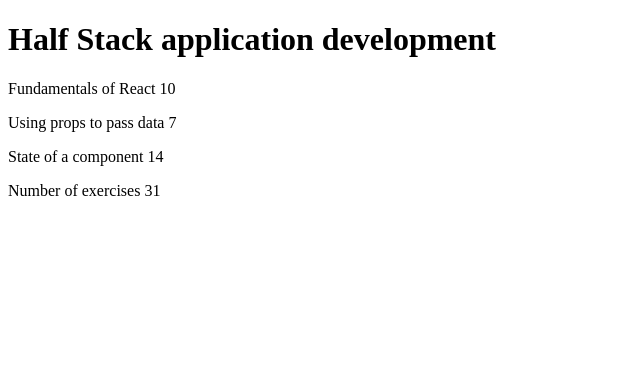
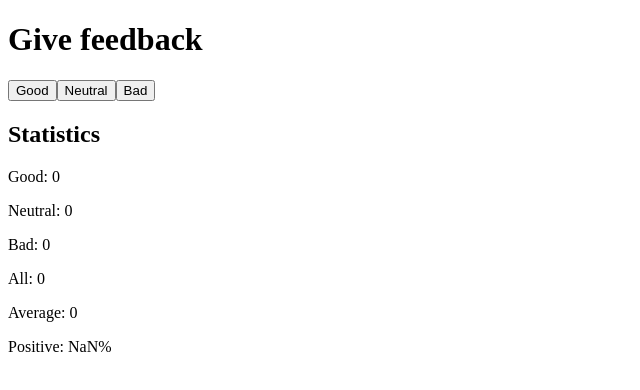
Before and after one commit to martineznacho4/FullStackOpen, a React (Create React App) app in the folder part1/: page / in a window 1280 px wide. Shown: the top 390 px of the page, without its empty margins (0-640 px from the left). Built offline with nearby package versions, Linux system fonts and the light colour scheme.

Commit message:
exercise 1.7

```diff
--- a/part1/src/App.js
+++ b/part1/src/App.js
@@ -1,79 +1,33 @@
-
-// Header takes care of rendering the name of the course
-// Content renders the parts and their number of exercises
-// Total renders the total number of exercises
-
-const Header = (param) => {
-
-  return(
-    <h1>{param.courseName.name}</h1>
-  )
-}
-
-const Content = (props) => {
-
-
-  return (
-    <div>
-      <Part part= {props.parts.parts[0]}/>
-      <Part part= {props.parts.parts[1]}/>
-      <Part part= {props.parts.parts[2]}/>
-    </div>
-    )
-}
-
-const Part = (props) => {
-  return (
-    <p>{props.part.name} {props.part.exercises}</p>
-  )
-}
-
-const Total = (props) => {
-  let res = 0
-
-  props.totalExercises.parts.forEach(e => {
-    res += e.exercises
-  });
-
-  return (<p>Number of exercises {res}</p>)
-}
+import { useState } from 'react'
 
 
 
 
 const App = () => {
+  // save clicks of each button to its own state
+  const [good, setGood] = useState(0)
+  const [neutral, setNeutral] = useState(0)
+  const [bad, setBad] = useState(0)
 
-  const course = {
 
-    name: "Half Stack application development",
 
-    parts :
-    [
-      {
-        name: "Fundamentals  of React",
-        exercises: 10,
-      },
-      {
-        name: "Using props to pass data",
-        exercises : 7,
-      },
-      {
-        name : "State of a component",
-        exercises : 14,
-      }
-    ]
-  }
 
   return (
     <div>
-      <Header courseName={course}/>
+      <h1>Give feedback</h1>
+      <button onClick={() => setGood(good + 1)}>Good</button>
+      <button onClick={() => setNeutral(neutral + 1)}>Neutral</button>
+      <button onClick={() => setBad(bad + 1)}>Bad</button>
 
-      <Content  parts={course}/>
-
-      <Total totalExercises={course}/>
-
+      <h2>Statistics</h2>
+      <p>Good: {good}</p>
+      <p>Neutral: {neutral}</p>
+      <p>Bad: {bad}</p>
+      <p>All: {good + neutral + bad}</p>
+      <p>Average: {(good  - bad) }</p>
+      <p>Positive: {good/(good + neutral + bad) *100 }%</p>
     </div>
   )
 }
 
-export default App;
+export default App
```
